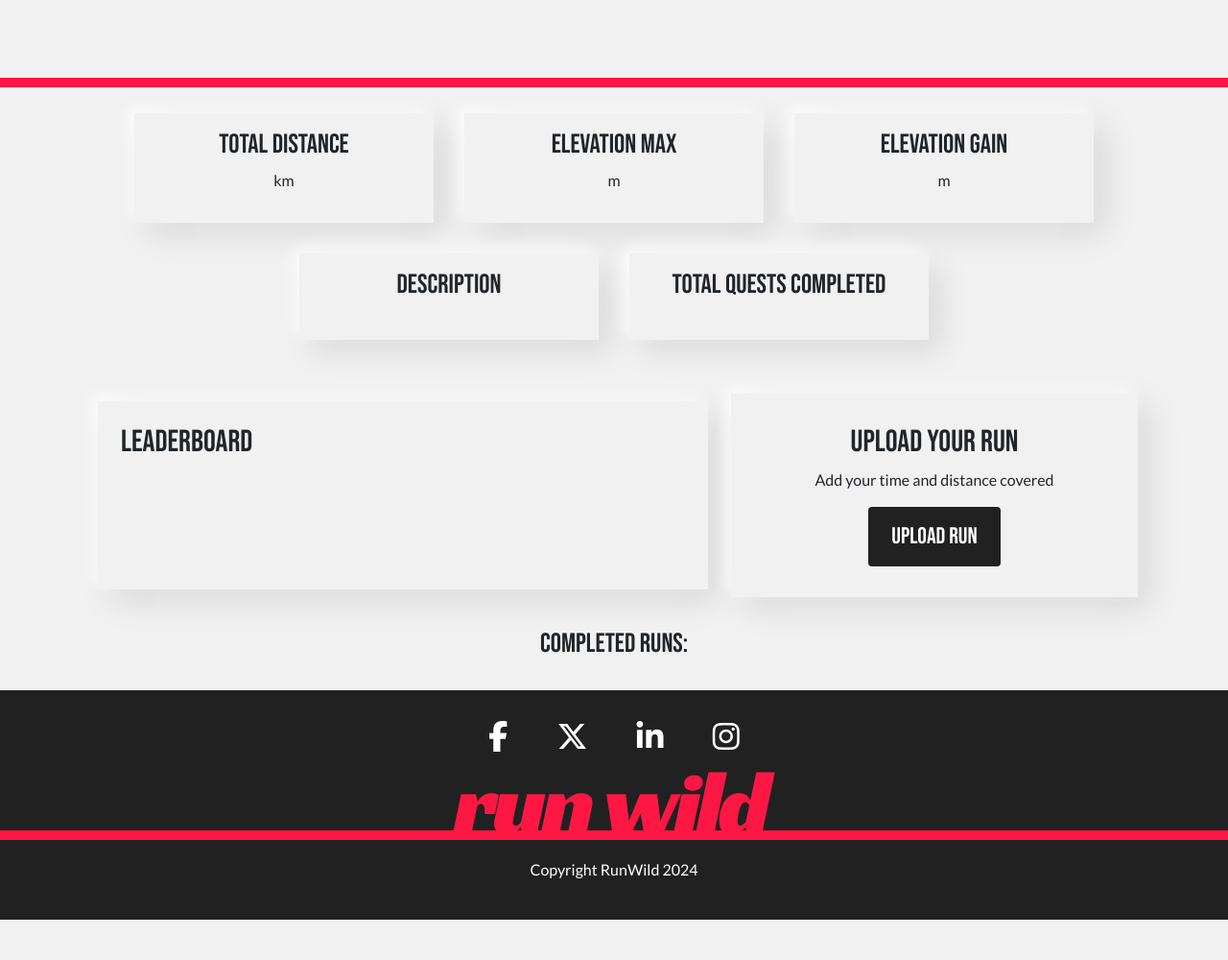
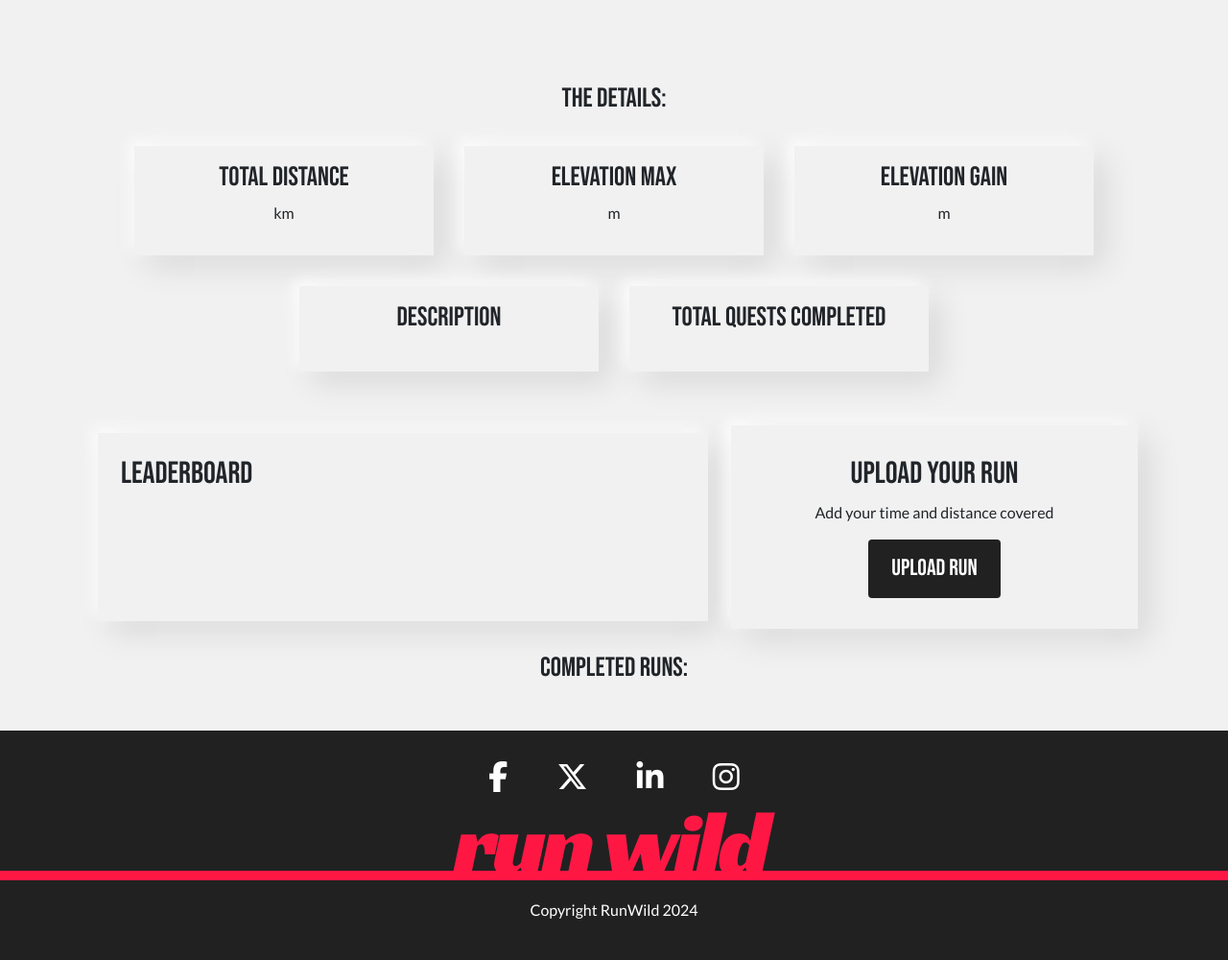
Before and after one commit to ZASamm/run-wild, a Django app: template run_wild/templates/quests/quest_post.html in a window 1280 px wide. Shown: the part 122-1122 px from the top of the page at 96% size. Before the commit the page ends 1080 px from the top, so only its background shows below. Run offline with Django 4.2, Linux system fonts and the light colour scheme; the template is opened without the code that fills it, so the values that code supplies are empty; parts of the project's set-up code (start-up, migrations or seed data) failed here and were passed over; some libraries are stand-ins or nearby versions.

Commit message:
Add: format quest completed and quest details

```diff
--- a/run_wild/templates/quests/quest_post.html
+++ b/run_wild/templates/quests/quest_post.html
@@ -4,7 +4,7 @@
 
 {% load crispy_forms_tags %}
 
-
+<section>
     <div class="main-container">
         <h1 class="quest-header">{{quest.title}}</h1>
 
@@ -15,7 +15,9 @@
             <img class="card-img-top" src="{{ quest.map_route.url }}" alt="{{ quest.title }}">
             {% endif %}
         </div>
-    <div class="footer-hr"></div>
+        <div class="quest-post-header">
+            <h3 class="text-center">The Details:</h3>
+        </div>
         <div class="container-fluid stats-grid">
             <!-- First Row displaying data from QuestPost -->
             <div class="row d-flex justify-content-center mt-3">
@@ -62,11 +64,14 @@
                 class="col-lg-4 col-md-3 stat-card m-2 upload-section  d-flex flex-column justify-content-center align-items-center">
                 <h2>Upload Your Run</h2>
                 <p>Add your time and distance covered</p>
-            <button class="btn btn-primary run-upload" data-bs-toggle="modal" data-bs-target="#uploadRunModal">Upload
+                <button class="btn btn-primary run-upload" data-bs-toggle="modal"
+                    data-bs-target="#uploadRunModal">Upload
                     Run</button>
             </div>
         </div>
     </div>
+</section>
+
 
 <!-- Run upload modal-->
 
@@ -119,12 +124,15 @@
 
 
 <!-- Completed QuestRecord Details -->
- <section class="m-4">
+<section>
+    <div class="quest-post-header">
         <h3 class="text-center">Completed Runs:</h3>
-<div class="container-fluid  completed-runs mb-4">
+    </div>
+    <div class="container-fluid  completed-runs m-4">
         <div class="row d-flex justify-content-center">
             {% for run_upload in quest_record %}
-        <div class="col-sm-12 col-md-6 col-lg-3 run-upload-card m-4 {% if not run_upload.approved and run_upload.runner == user %}faded{% elif not run_upload.approved %}d-none{% endif %}">
+            <div
+                class="col-sm-12 col-md-6 col-lg-3 run-upload-card m-4 {% if not run_upload.approved and run_upload.runner == user %}faded{% elif not run_upload.approved %}d-none{% endif %}">
                 <div>
                     <p>{{ run_upload.runner }} | {{ run_upload.completion_date }}</p>
                     <div id="run_upload{{ run_upload.id }}">
@@ -145,6 +153,7 @@
         </div>
     </div>
 </section>
+
 {% endblock %}
 
 {% block extras %}
```
Lines whose indentation alone changed are shown as unchanged.
